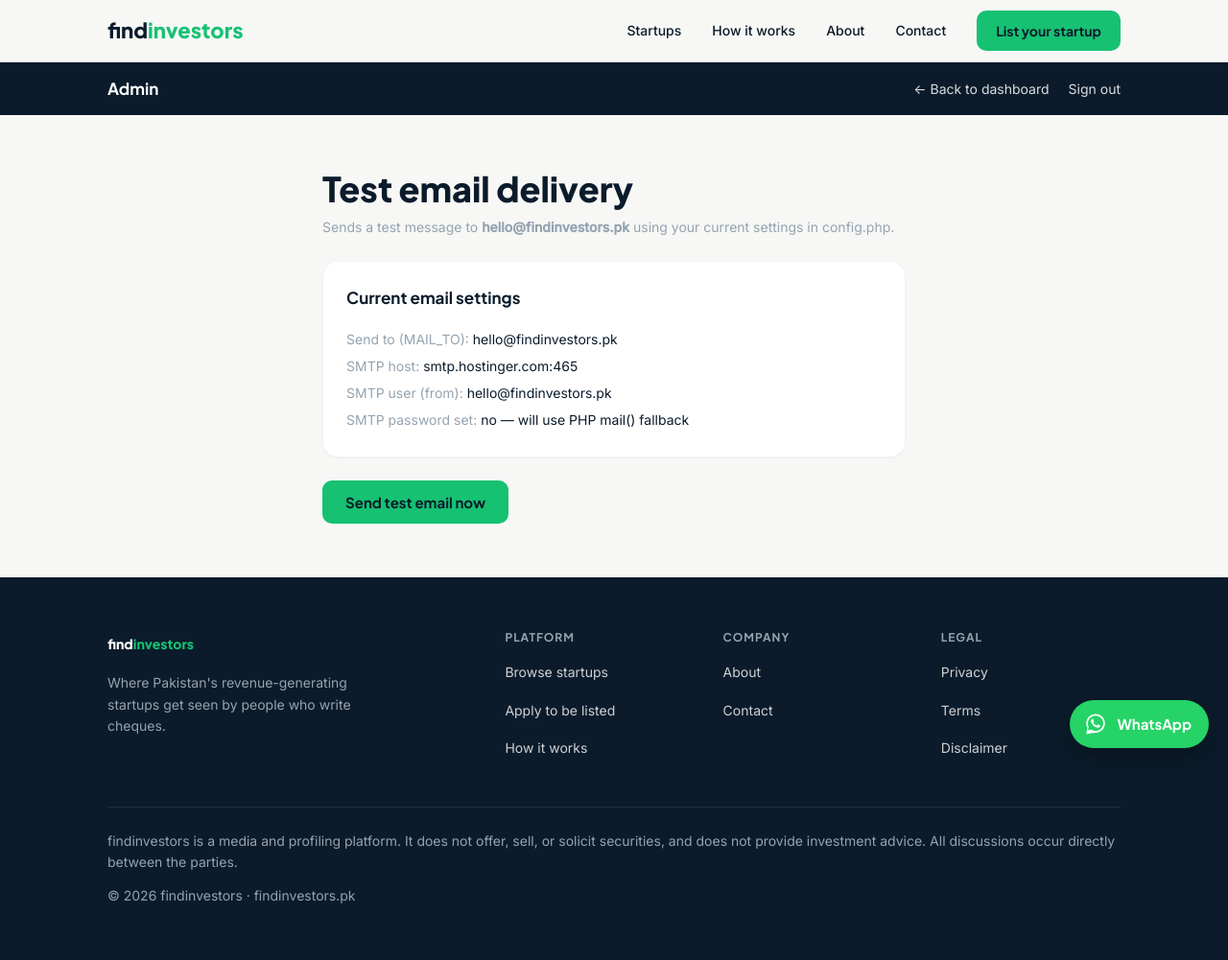
After one commit to btlventurespk/findinvestors, a PHP site: page /admin/test-email.php in a window 1280 px wide. The commit adds this page. Shown: the whole page at 96% size. Run offline with PHP 8.4, Linux system fonts and the light colour scheme; the visitor is signed in with stand-in values (Sample User, id 1).

Commit message:
Add reliable SMTP email notifications for form submissions
- Self-contained SMTP mailer (inc/mailer.php), SSL/465 or STARTTLS/587, no deps
- notify() now prefers authenticated SMTP, falls back to PHP mail(), returns
  [sent, detail] for reporting
- config.php: MAIL_TO / SMTP_* settings, defaults to hello@findinvestors.pk
- admin/test-email.php: one-click 'Send test email' with result + fix hints,
  linked from the dashboard bar

Co-Authored-By: Claude Fable 5 <noreply@anthropic.com>
Claude-Session: https://claude.ai/code/session_01CoNm4DdL64bLbrBa2MoWfU

```diff
--- a/php-site/admin/index.php
+++ b/php-site/admin/index.php
@@ -22,6 +22,7 @@ require __DIR__ . '/../inc/header.php';
     <div>
       <a href="/" target="_blank">View site ↗</a>
       <a href="/admin/edit.php">+ Add startup</a>
+      <a href="/admin/test-email.php">Test email</a>
       <a href="/admin/logout.php">Sign out</a>
     </div>
   </div>
--- /dev/null
+++ b/php-site/admin/test-email.php
@@ -0,0 +1,49 @@
+<?php
+require_once __DIR__ . '/auth.php';
+require_admin();
+
+$result = null;
+if ($_SERVER['REQUEST_METHOD'] === 'POST') {
+    [$sent, $detail] = notify(
+        'findinvestors — test email',
+        "This is a test email from your findinvestors admin dashboard.\n\nIf you received this, form notifications are working.\n\nSent: " . date('r')
+    );
+    $result = [$sent, $detail];
+}
+
+$page_title = 'Test email · admin';
+require __DIR__ . '/../inc/header.php';
+?>
+<div class="admin-bar"><div class="container"><strong style="font-family:'Plus Jakarta Sans';">Admin</strong><div><a href="/admin/">← Back to dashboard</a><a href="/admin/logout.php">Sign out</a></div></div></div>
+
+<div class="container section-sm max-w-2xl">
+  <h1 class="h2">Test email delivery</h1>
+  <p class="muted mt-2" style="font-size:14px;">Sends a test message to <strong><?= e(defined('MAIL_TO') ? MAIL_TO : '(MAIL_TO not set)') ?></strong> using your current settings in config.php.</p>
+
+  <?php if ($result !== null): ?>
+    <?php if ($result[0]): ?>
+      <div class="alert alert-success mt-6"><strong>Sent.</strong> <?= e($result[1]) ?>. Check the inbox for <?= e(MAIL_TO) ?> (and the spam folder just in case).</div>
+    <?php else: ?>
+      <div class="alert alert-error mt-6"><strong>Failed.</strong> <?= e($result[1]) ?>.<br><br>
+      Most common fixes:<br>
+      • Create the mailbox <code><?= e(defined('SMTP_USER')?SMTP_USER:'') ?></code> in hPanel → Emails, and put its password in <code>SMTP_PASS</code> in config.php.<br>
+      • If using port 465 fails, try <code>SMTP_PORT</code> = 587.<br>
+      • Make sure the findinvestors.pk email is hosted at Hostinger (MX records).</div>
+    <?php endif; ?>
+  <?php endif; ?>
+
+  <div class="card mt-6">
+    <p class="strong">Current email settings</p>
+    <div class="mt-4" style="font-size:14px;line-height:2;">
+      <div><span class="muted">Send to (MAIL_TO):</span> <?= e(defined('MAIL_TO')?MAIL_TO:'—') ?></div>
+      <div><span class="muted">SMTP host:</span> <?= e(defined('SMTP_HOST')?SMTP_HOST:'—') ?>:<?= e(defined('SMTP_PORT')?SMTP_PORT:'—') ?></div>
+      <div><span class="muted">SMTP user (from):</span> <?= e(defined('SMTP_USER')?SMTP_USER:'—') ?></div>
+      <div><span class="muted">SMTP password set:</span> <?= (defined('SMTP_PASS') && SMTP_PASS !== '') ? 'yes' : 'no — will use PHP mail() fallback' ?></div>
+    </div>
+  </div>
+
+  <form method="post" class="mt-6">
+    <button class="btn btn-primary" type="submit">Send test email now</button>
+  </form>
+</div>
+<?php require __DIR__ . '/../inc/footer.php'; ?>
--- a/php-site/config.php
+++ b/php-site/config.php
@@ -16,10 +16,20 @@ define('ADMIN_PASS', 'ChangeThisPassword!'); // pick a strong one
 
 // ---- Contact / WhatsApp ------------------------------------------------
 define('WHATSAPP_NUMBER', '923110844455'); // country code, no + or spaces
-define('CONTACT_EMAIL', 'info@findinvestors.pk');
+define('CONTACT_EMAIL', 'hello@findinvestors.pk'); // shown publicly on the site
 
-// ---- Notification email (optional; leave blank to disable) -------------
-define('NOTIFY_EMAIL', ''); // e.g. btlventurespk@gmail.com — uses PHP mail()
+// ---- Email notifications (sent when someone fills a form) --------------
+// Where the notification emails are delivered:
+define('MAIL_TO', 'hello@findinvestors.pk');
+
+// SMTP — recommended, reliable delivery. Create the mailbox in
+// hPanel -> Emails first, then paste its password into SMTP_PASS below.
+// Leave SMTP_PASS blank to fall back to PHP mail() (less reliable).
+define('SMTP_HOST', 'smtp.hostinger.com');
+define('SMTP_PORT', 465);                       // 465 = SSL (recommended), 587 = TLS
+define('SMTP_USER', 'hello@findinvestors.pk');  // the mailbox you send FROM
+define('SMTP_PASS', '');                        // that mailbox's password
+define('MAIL_FROM', 'hello@findinvestors.pk');  // usually same as SMTP_USER
 
 // ---- Site ---------------------------------------------------------------
 define('SITE_URL', 'https://findinvestors.pk');
--- a/php-site/inc/functions.php
+++ b/php-site/inc/functions.php
@@ -1,5 +1,6 @@
 <?php
 require_once __DIR__ . '/db.php';
+require_once __DIR__ . '/mailer.php';
 
 /** Escape for HTML output. */
 function e($v): string {
@@ -59,12 +60,30 @@ function wa_link(string $text = ''): string {
     return $text ? $base . '?text=' . rawurlencode($text) : $base;
 }
 
-/** Send a notification email if NOTIFY_EMAIL is set. Best-effort. */
-function notify(string $subject, string $body): void {
-    if (!NOTIFY_EMAIL) return;
-    $headers = 'From: findinvestors <' . CONTACT_EMAIL . ">\r\n" .
+/**
+ * Send a notification email. Prefers authenticated SMTP (reliable); falls back
+ * to PHP mail() if SMTP isn't configured. Best-effort — never throws.
+ * Returns [bool $sent, string $error] so callers/tests can report the reason.
+ */
+function notify(string $subject, string $body): array {
+    $to = (defined('MAIL_TO') && MAIL_TO) ? MAIL_TO : '';
+    if (!$to) return [false, 'MAIL_TO not set'];
+
+    // Preferred path: authenticated SMTP
+    if (defined('SMTP_PASS') && SMTP_PASS !== '') {
+        $err = null;
+        if (smtp_send($to, $subject, $body, $err)) return [true, 'sent via SMTP'];
+        error_log('findinvestors SMTP failed: ' . $err);
+        // fall through to mail()
+    }
+
+    // Fallback: PHP mail()
+    $from = (defined('MAIL_FROM') && MAIL_FROM) ? MAIL_FROM : CONTACT_EMAIL;
+    $headers = 'From: findinvestors <' . $from . ">\r\n" .
+               'Reply-To: ' . $from . "\r\n" .
                'Content-Type: text/plain; charset=UTF-8';
-    @mail(NOTIFY_EMAIL, $subject, $body, $headers);
+    $sent = @mail($to, $subject, $body, $headers);
+    return [$sent, $sent ? 'sent via PHP mail()' : 'PHP mail() returned false (SMTP recommended)'];
 }
 
 /** Field labels shared by the apply form and the admin editor. */
--- /dev/null
+++ b/php-site/inc/mailer.php
@@ -0,0 +1,80 @@
+<?php
+/**
+ * Minimal, dependency-free SMTP mailer (SSL on 465, or STARTTLS on 587).
+ * Used for reliable delivery of form notifications on Hostinger.
+ * Returns true on success; on failure sets $error and returns false.
+ */
+function smtp_send(string $to, string $subject, string $body, ?string &$error = null): bool {
+    if (!defined('SMTP_HOST') || !SMTP_HOST || !defined('SMTP_PASS') || SMTP_PASS === '') {
+        $error = 'SMTP not configured';
+        return false;
+    }
+
+    $host = SMTP_HOST;
+    $port = (int) SMTP_PORT;
+    $user = SMTP_USER;
+    $pass = SMTP_PASS;
+    $from = (defined('MAIL_FROM') && MAIL_FROM) ? MAIL_FROM : $user;
+    $ehloHost = $_SERVER['HTTP_HOST'] ?? 'localhost';
+
+    $transport = ($port === 465) ? 'ssl://' : 'tcp://';
+    $ctx = stream_context_create();
+    $fp = @stream_socket_client($transport . $host . ':' . $port, $errno, $errstr, 20,
+        STREAM_CLIENT_CONNECT, $ctx);
+    if (!$fp) { $error = "connect failed: $errstr ($errno)"; return false; }
+    stream_set_timeout($fp, 20);
+
+    $read = function () use ($fp) {
+        $data = '';
+        while (($line = fgets($fp, 515)) !== false) {
+            $data .= $line;
+            // A space in the 4th char marks the final line of an SMTP reply.
+            if (strlen($line) < 4 || $line[3] === ' ') break;
+        }
+        return $data;
+    };
+    $cmd = function ($c) use ($fp, $read) { fwrite($fp, $c . "\r\n"); return $read(); };
+    $ok = function ($resp, $code) use (&$error) {
+        if (strncmp($resp, $code, strlen($code)) !== 0) { $error = trim($resp); return false; }
+        return true;
+    };
+
+    if (!$ok($read(), '220')) { fclose($fp); return false; }
+    if (!$ok($cmd('EHLO ' . $ehloHost), '250')) { fclose($fp); return false; }
+
+    if ($port === 587) {
+        if (!$ok($cmd('STARTTLS'), '220')) { fclose($fp); return false; }
+        if (!stream_socket_enable_crypto($fp, true, STREAM_CRYPTO_METHOD_TLS_CLIENT)) {
+            $error = 'STARTTLS negotiation failed'; fclose($fp); return false;
+        }
+        if (!$ok($cmd('EHLO ' . $ehloHost), '250')) { fclose($fp); return false; }
+    }
+
+    if (!$ok($cmd('AUTH LOGIN'), '334')) { fclose($fp); return false; }
+    if (!$ok($cmd(base64_encode($user)), '334')) { fclose($fp); return false; }
+    if (!$ok($cmd(base64_encode($pass)), '235')) { fclose($fp); return false; }
+
+    if (!$ok($cmd('MAIL FROM:<' . $from . '>'), '250')) { fclose($fp); return false; }
+    if (!$ok($cmd('RCPT TO:<' . $to . '>'), '25')) { fclose($fp); return false; }
+    if (!$ok($cmd('DATA'), '354')) { fclose($fp); return false; }
+
+    $headers  = 'From: findinvestors <' . $from . ">\r\n";
+    $headers .= 'To: <' . $to . ">\r\n";
+    $headers .= 'Reply-To: <' . $from . ">\r\n";
+    $headers .= 'Subject: =?UTF-8?B?' . base64_encode($subject) . "?=\r\n";
+    $headers .= 'MIME-Version: 1.0' . "\r\n";
+    $headers .= 'Content-Type: text/plain; charset=UTF-8' . "\r\n";
+    $headers .= 'Date: ' . date('r') . "\r\n";
+
+    // Normalise line endings and dot-stuff lines beginning with "."
+    $bodyOut = str_replace(["\r\n", "\r"], "\n", $body);
+    $bodyOut = str_replace("\n", "\r\n", $bodyOut);
+    $bodyOut = preg_replace('/^\./m', '..', $bodyOut);
+
+    $payload = $headers . "\r\n" . $bodyOut . "\r\n.";
+    if (!$ok($cmd($payload), '250')) { fclose($fp); return false; }
+
+    fwrite($fp, "QUIT\r\n");
+    fclose($fp);
+    return true;
+}
```
